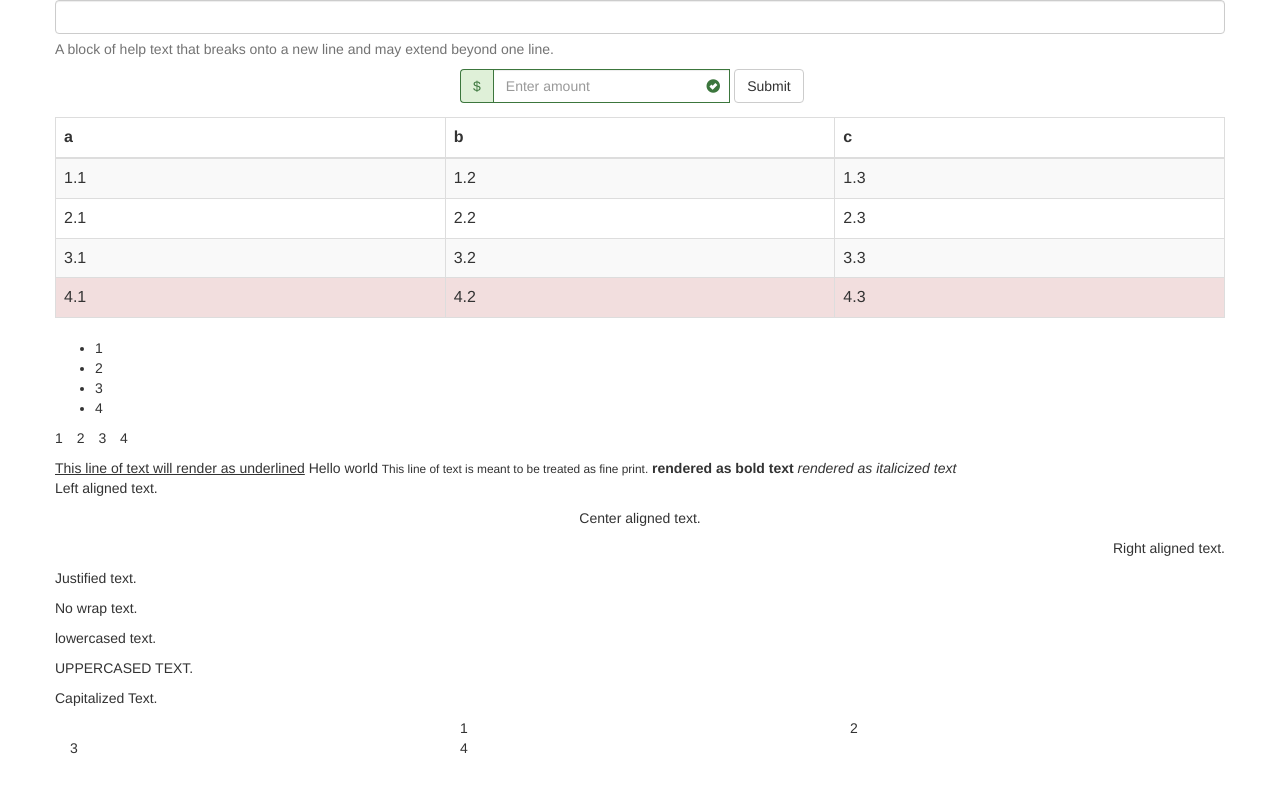
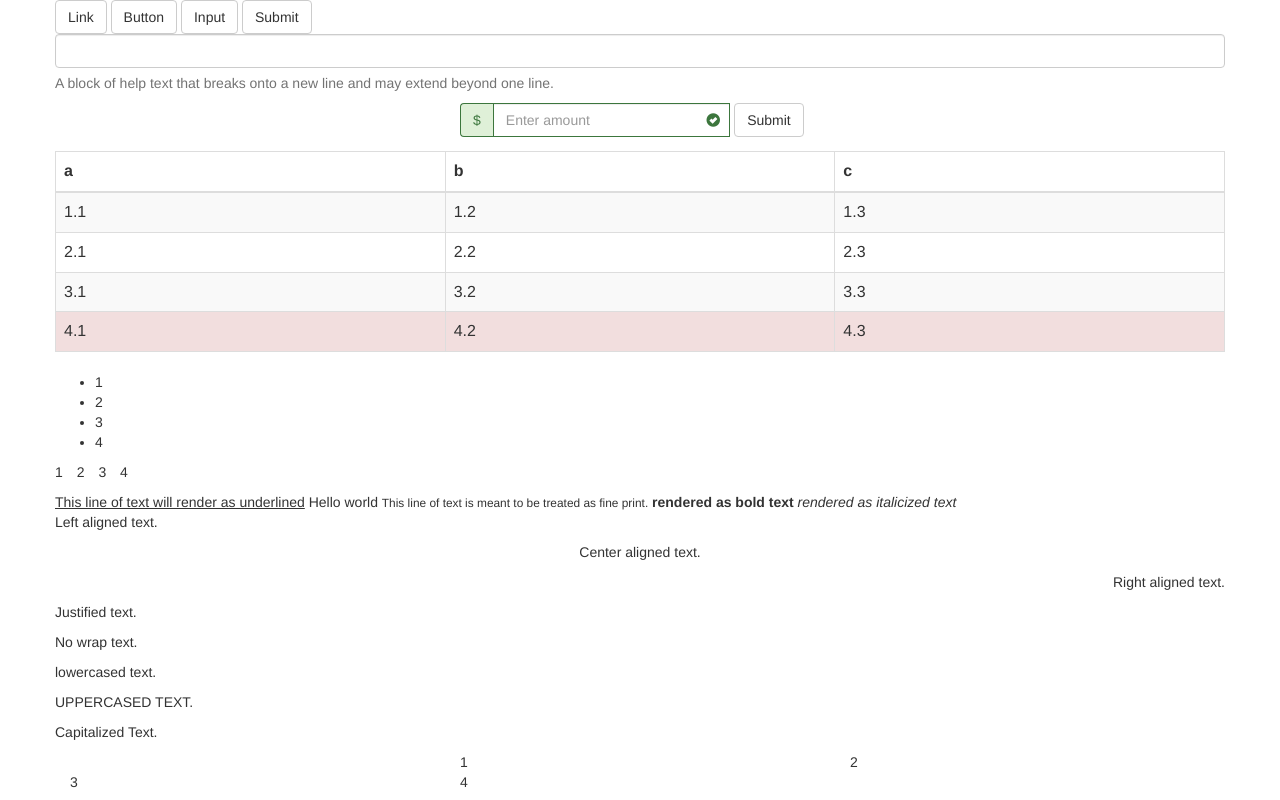
Before and after one commit to slaviber/CyberProgramming, a web app: page / in a window 1280 px wide. Run offline with its HTML, style and script files only (its server is not run), Linux system fonts and the light colour scheme; data that the repository does not hold is empty.

Commit message:
Buttons in bootstrap

```diff
--- a/05_SampleBootstrap/WebContent/index.html
+++ b/05_SampleBootstrap/WebContent/index.html
@@ -9,6 +9,13 @@
 
 <body>
 	<div class="container">
+		<div class="row">
+
+			<a class="btn btn-default" href="#" role="button">Link</a>
+			<button class="btn btn-default" type="submit">Button</button>
+			<input class="btn btn-default" type="button" value="Input">
+			<input class="btn btn-default" type="submit" value="Submit">
+		</div>
 		<div class="row">
 			<label class="sr-only" for="inputHelpBlock">Input with help text</label>
 			<input type="text" id="inputHelpBlock" class="form-control" aria-describedby="helpBlock">
```
